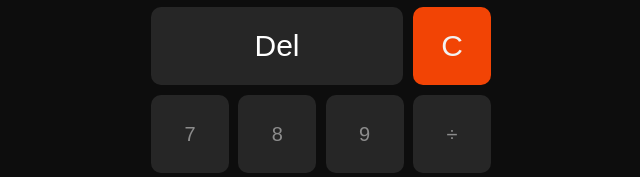
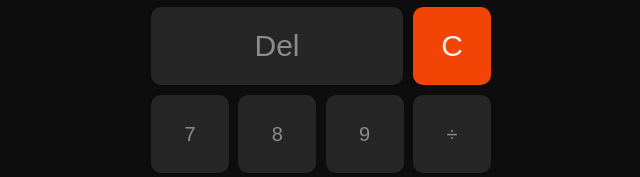
Before and after one commit to ashLuchowa/odin_Calculator, a plain HTML site: page index.html in a window 1280 px wide. Shown: the part 233-410 px from the top of the page, 319-959 px from the left. Drawn offline with Linux system fonts and the light colour scheme.

Commit message:
Change Del btn color

```diff
--- a/main.css
+++ b/main.css
@@ -66,7 +66,7 @@ body {
     flex-grow: 1;
     background-color: #262626;
     border: 0px;
-    color: white;
+    color: #8C8C8C;
     font-size: 30px;
 }
 
```
